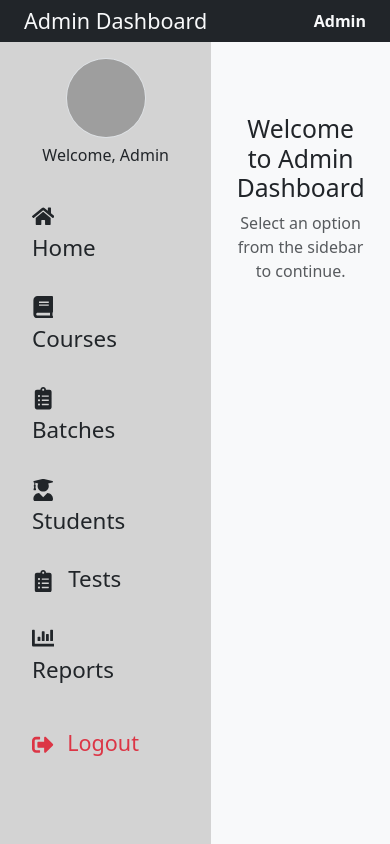
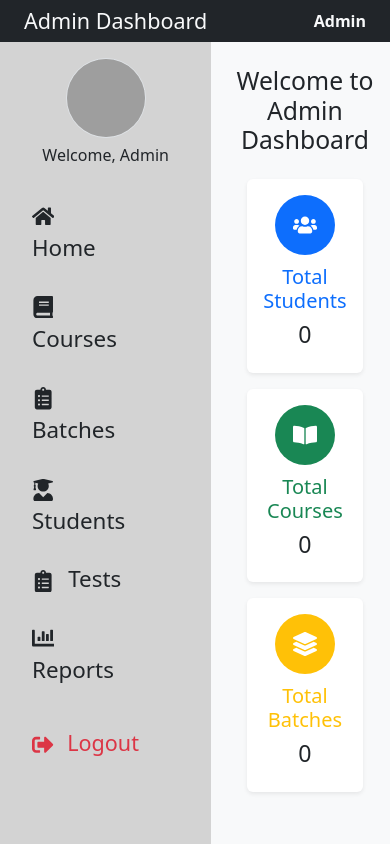
Before and after one commit to aishwaryaPangale/aishwaryaPangale-Online-Exam-Application-Frontend, a React (Vite) app: page /admin in a window 390 px wide. Built offline with nearby package versions, Linux system fonts and the light colour scheme; no server answers; grey boxes are pictures that could not be loaded.

Commit message:
adminDashboard channges
by pallavi

```diff
--- a/src/AdminDashBoard/AddStudent.jsx
+++ b/src/AdminDashBoard/AddStudent.jsx
@@ -58,6 +58,8 @@ const AddStudent = () => {
         setMessage("✅ Add Student Successful!");
         localStorage.setItem("studentName", response.data.name);
         localStorage.setItem("username", response.data.username);
+        setTimeout(() => setMessage(""), 2000);
+
       } else {
         setMessage("❌ Unexpected server response.");
         setTimeout(() => setMessage(""), 2000);
--- a/src/AdminDashBoard/AdminDashboard.jsx
+++ b/src/AdminDashBoard/AdminDashboard.jsx
@@ -1,9 +1,11 @@
-import React from "react";
+import React, { useEffect, useState } from "react";
 import { NavLink, Outlet, useLocation, useNavigate } from "react-router-dom";
+import { FaUsers, FaBookOpen, FaLayerGroup } from "react-icons/fa";
 import {
   FaHome, FaBook, FaClipboardList, FaUserGraduate,
   FaChartBar, FaSignOutAlt
 } from "react-icons/fa";
+import axios from "axios";
 import "bootstrap/dist/css/bootstrap.min.css";
 
 const AdminDashboard = () => {
@@ -11,21 +13,47 @@ const AdminDashboard = () => {
   const navigate = useNavigate();
   const username = localStorage.getItem("adminUsername");
 
+  const [counts, setCounts] = useState({
+    students: 0,
+    courses: 0,
+    batches: 0,
+  });
+
   const handleLogout = () => {
     localStorage.removeItem("adminUsername");
     navigate("/");
   };
 
+  useEffect(() => {
+    const fetchCounts = async () => {
+      try {
+        const [studentRes, courseRes, batchRes] = await Promise.all([
+          axios.get("http://localhost:8081/api/students/count"),
+          axios.get("http://localhost:8081/api/courses/count"),
+          axios.get("http://localhost:8081/api/batches/count"),
+        ]);
+
+        setCounts({
+          students: studentRes.data.count,
+          courses: courseRes.data.count,
+          batches: batchRes.data.count,
+        });
+      } catch (err) {
+        console.error("Failed to fetch dashboard counts", err);
+      }
+    };
+
+    fetchCounts();
+  }, []);
+
   return (
     <div className="d-flex flex-column vh-100">
-      {/* Internal styles for hover */}
       <style>
         {`
           .nav-link:hover {
-            // background-color: #343a40;
             color: white !important;
             border-radius: 5px;
-        }
+          }
         `}
       </style>
 
@@ -91,10 +119,47 @@ const AdminDashboard = () => {
         {/* Main Content */}
         <main className="flex-grow-1 p-4" style={{ backgroundColor: "#f8f9fa" }}>
           {location.pathname === "/admin" ? (
-            <div className="text-center mt-5">
-              <h2>Welcome to Admin Dashboard</h2>
-              <p className="text-muted">Select an option from the sidebar to continue.</p>
+            <div>
+            <h2 className="mb-4 text-center">Welcome to Admin Dashboard</h2>
+            <div className="row">
+              <div className="col-md-4 mb-3">
+                <div className="card shadow-sm border-0 dashboard-card">
+                  <div className="card-body text-center">
+                    <div className="icon-circle bg-primary">
+                      <FaUsers />
+                    </div>
+                    <h5 className="card-title text-primary">Total Students</h5>
+                    <h3>{counts.students}</h3>
+                  </div>
+                </div>
+              </div>
+
+              <div className="col-md-4 mb-3">
+                <div className="card shadow-sm border-0 dashboard-card">
+                  <div className="card-body text-center">
+                    <div className="icon-circle bg-success">
+                      <FaBookOpen />
+                    </div>
+                    <h5 className="card-title text-success">Total Courses</h5>
+                    <h3>{counts.courses}</h3>
+                  </div>
+                </div>
+              </div>
+
+              <div className="col-md-4 mb-3">
+                <div className="card shadow-sm border-0 dashboard-card">
+                  <div className="card-body text-center">
+                    <div className="icon-circle bg-warning">
+                      <FaLayerGroup />
+                    </div>
+                    <h5 className="card-title text-warning">Total Batches</h5>
+                    <h3>{counts.batches}</h3>
+                  </div>
+                </div>
+              </div>
             </div>
+          </div>
+
           ) : (
             <Outlet />
           )}
--- a/src/StudentDashboard/StudentProfile.jsx
+++ b/src/StudentDashboard/StudentProfile.jsx
@@ -8,6 +8,7 @@ const StudentProfile = () => {
   const [loading, setLoading] = useState(true);
   const [isEditing, setIsEditing] = useState(false);
   const [formData, setFormData] = useState({});
+  const [message, setMessage] = useState("");
 
   useEffect(() => {
     const fetchProfile = async () => {
@@ -44,10 +45,12 @@ const StudentProfile = () => {
       await axios.put(`http://localhost:8081/api/register/update/${username}`, formData);
       setStudent(formData);
       setIsEditing(false);
-      alert("Profile updated successfully!");
+      setMessage("✅ Profile updated successfully!");
+      setTimeout(() => setMessage(""), 2000);
     } catch (error) {
       console.error("Error updating profile:", error);
-      alert("Failed to update profile.");
+      setMessage("❌ Failed to update profile.");
+      setTimeout(() => setMessage(""), 2000);
     }
   };
 
@@ -55,9 +58,12 @@ const StudentProfile = () => {
   if (!student) return <div className="container mt-5">No profile data found.</div>;
 
   return (
-    <div className="container mt-5 p-4 bg-white shadow rounded w-75 mx-auto position-absolute start-50 top-50 translate-middle" style={{ maxWidth: "700px" }}>
+    <div className="d-flex justify-content-center align-items-center vh-100 w-75 position-absolute start-50 top-50 translate-middle mt-4">
+      <div className="p-2 bg-white shadow rounded " style={{ maxWidth: "800px",marginLeft:"200px" }}>
+        {message && <p style={{ color: message.includes("❌") ? "red" : "green" }}>{message}</p>}
+
         <h3 className="mb-4 text-primary">👨‍🎓 Student Profile</h3>
-      <div className="row">
+        <div className="row ">
           {["name", "username", "email", "contact", "gender", "birthdate", "course", "batch", "address"].map((field, idx) => (
             <div key={idx} className={`col-md-6 mb-3 ${field === "address" ? "col-12" : ""}`}>
               <strong>{field.charAt(0).toUpperCase() + field.slice(1)}:</strong>
@@ -87,6 +93,7 @@ const StudentProfile = () => {
           )}
         </div>
       </div>
+    </div>
   );
 };
 
--- a/src/index.css
+++ b/src/index.css
@@ -458,3 +458,28 @@ section .container img{
 .view-category-delete-btn:hover {
   background-color: #ffe7e7;
 }
+
+
+/*cards css */
+ .nav-link:hover {
+      color: white !important;
+      border-radius: 5px;
+    }
+    .dashboard-card {
+      transition: transform 0.3s ease, box-shadow 0.3s ease;
+    }
+    .dashboard-card:hover {
+      transform: scale(1.05);
+      box-shadow: 0 0 20px rgba(0,0,0,0.1);
+    }
+    .icon-circle {
+      width: 60px;
+      height: 60px;
+      border-radius: 50%;
+      display: flex;
+      align-items: center;
+      justify-content: center;
+      margin: 0 auto 10px auto;
+      font-size: 24px;
+      color: white;
+    }
```
Lines whose indentation alone changed are shown as unchanged.
